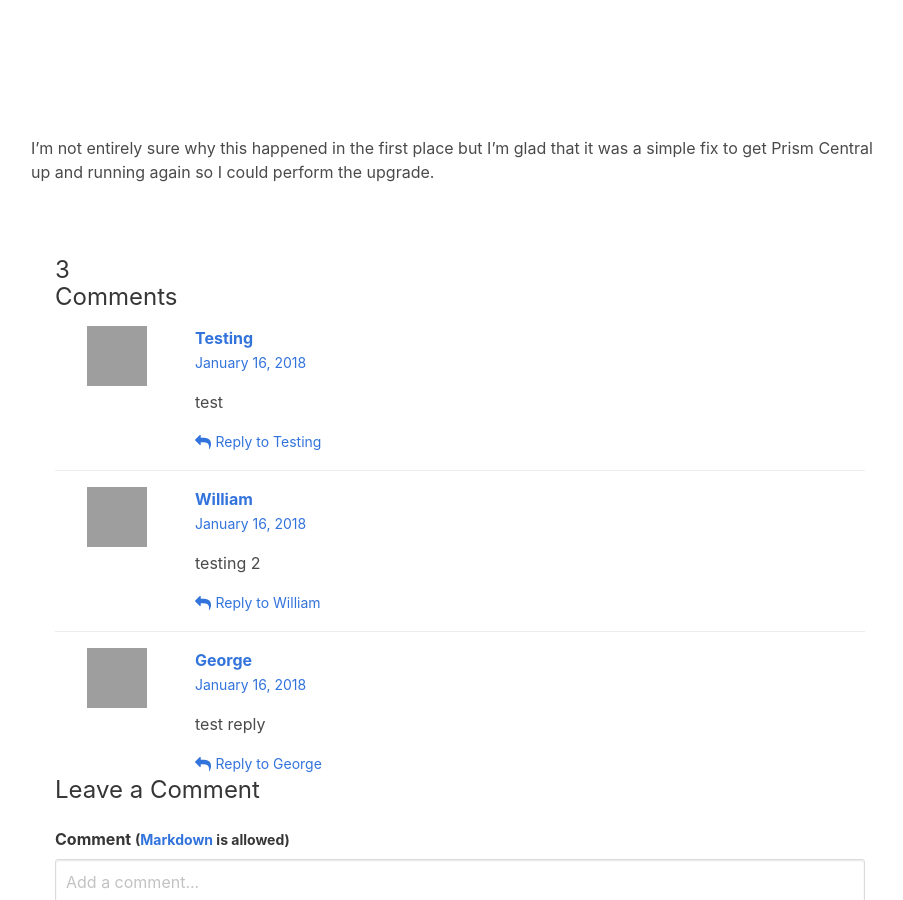
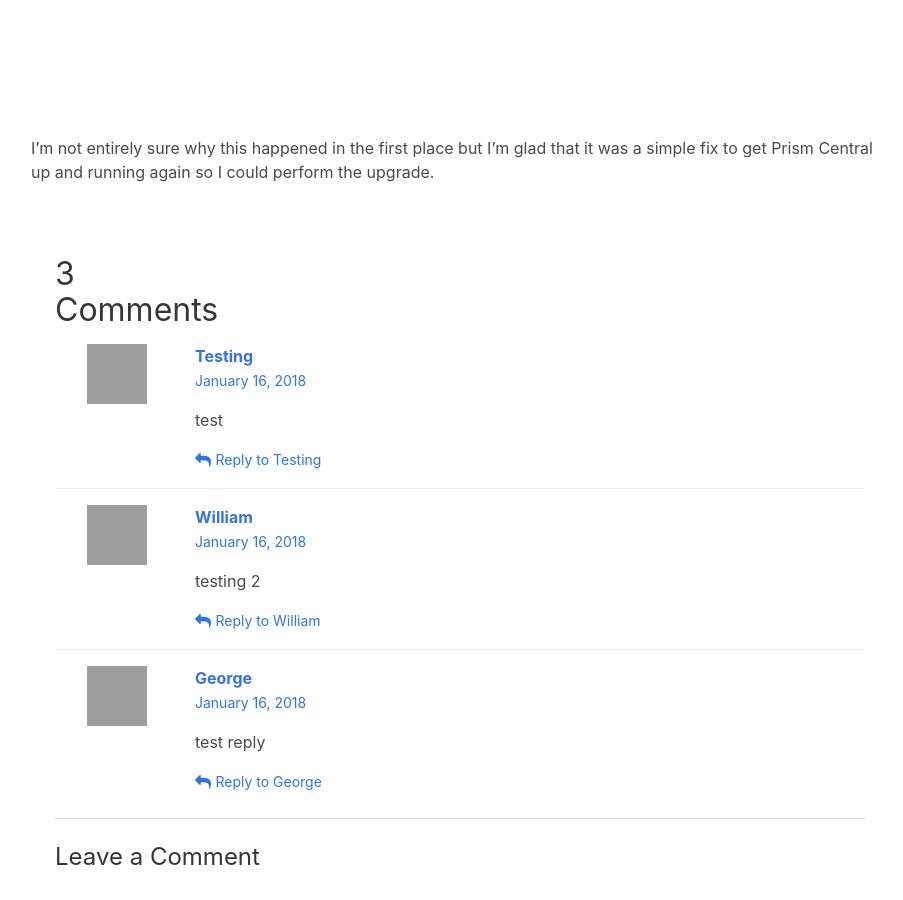
Before and after one commit to wjbeckett/blog, a Jekyll site: the page built from _posts/2018-01-15-prismcentral-noip.md, in a window 1280 px wide and 900 px high, scrolled down 1598 px. Shown: the whole window, without its empty margins (180-1083 px from the left). Built offline with Jekyll 4.4.1, drawn with Linux system fonts in a browser that asks for light colours; nearby versions of some CDN libraries; grey boxes are pictures that could not be loaded.

Commit message:
updated comment header

```diff
--- a/_includes/comment-form.html
+++ b/_includes/comment-form.html
@@ -1,5 +1,6 @@
 {% unless page.comments_locked == true %}
   <!-- Start new comment form -->
+  <hr>
     <div id="respond">
       <h1 class="title is-4">Leave a Comment <small><a rel="nofollow" id="cancel-comment-reply-link" href="{{ page.url | relative_url }}#respond" style="display:none;">Cancel reply</a></small></h1>
       <form id="comment-form" class="page_form js-form form" method="post" action="https://api.staticman.net/v2/entry/{{ site.repository }}/{{ site.staticman.branch }}/comments">
--- a/_includes/comments.html
+++ b/_includes/comments.html
@@ -3,7 +3,7 @@
     {% if site.data.comments[page.slug] %}
         <!-- Start static comments -->
         <div id="comments" class="js-comments">
-            <h3 class="tile is-2">{% if site.data.comments[page.slug].size > 1 %}{{ site.data.comments[page.slug] | size | append: ' ' }}{% endif %}Comments</h3>
+            <h1 class="tile is-2">{% if site.data.comments[page.slug].size > 1 %}{{ site.data.comments[page.slug] | size | append: ' ' }}{% endif %}Comments</h1>
             {% assign comments = site.data.comments[page.slug] | where_exp: "item", "item.replying_to == ''" %}
             {% for comment in comments %}
                 {% assign index       = forloop.index %}
```
